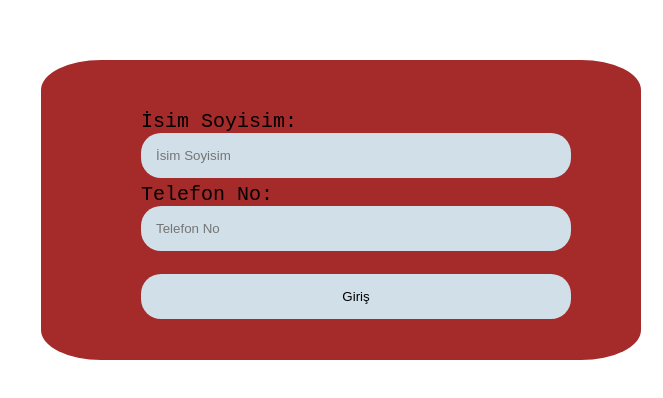
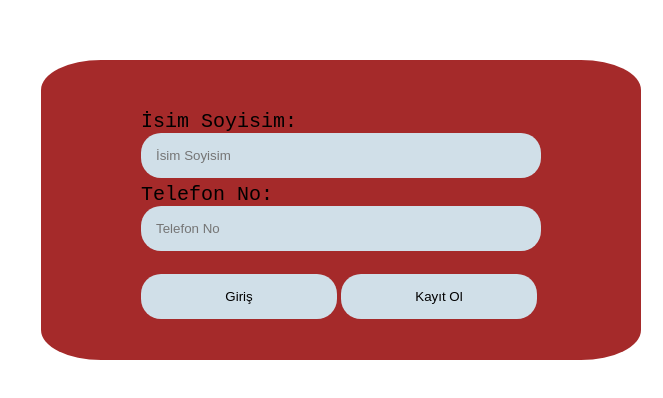
Before and after one commit to BunyminKarayagiz/Randevu, a plain HTML site: page index.html in a window 1280 px wide. Shown: the part 240-638 px from the top of the page, without its empty margins (617-1280 px from the left). Drawn offline with Linux system fonts and the light colour scheme.

Commit message:
kayıt ol tuşu eklendi

```diff
--- a/index.html
+++ b/index.html
@@ -6,17 +6,23 @@
     <meta name="viewport" content="width=device-width, initial-scale=1.0">
     <link rel="stylesheet" href="style.css">
     <title>Document</title>
-    <script src="index.js"></script>
+    <script>
+        function yazi(){
+            var input=document.getElementsByName('name').value;
+            alert(input) //fonksiyon istediğim gibi çalışmıyor
+                }
+    </script>
 </head>
 <body>
     <div class="tablo">
             <form class="inputs">
-                <label for="fname">İsim Soyisim:</label><br>
-                <input type="text" placeholder="İsim Soyisim" id="fname" name="fname"><br>
-                <label for="tnumber">Telefon No:</label><br>
-                <input type="number" placeholder="Telefon No" id="fname" name="fname"><br><br>
-                <input style="width: 430px;" class="submit" type="submit" value="Giriş" id="buton" >
-              </form>
+                <label>İsim Soyisim:</label><br>
+                <input type="text" placeholder="İsim Soyisim" id="fname" name="name"><br>
+                <label>Telefon No:</label><br>
+                <input type="text" placeholder="Telefon No" id="fnumber" name="number"><br><br>
+                <button class="buton" id="girisButon"   type="submit" onclick="yazi()">Giriş</button>
+                <button class="buton" id="kayitbuton"   type="submit">Kayıt Ol</button>
+          </form>
     </div>
 
 </body>
--- a/index.js
+++ /dev/null
@@ -1,4 +0,0 @@
-document.getElementById("buton").onclick = function(){
-    a=document.getElementById("fname").innerHTML
-    alert(a)
-}
--- a/style.css
+++ b/style.css
@@ -13,13 +13,24 @@
     font-size: 20px;
 }
 .inputs input{
-      width: 100%;
+      width: 370px;
       padding: 15px;
       margin-bottom: 5px;
       border: none;
       border-radius: 20px;
       background: #d0dfe8;
 }
+.buton{
+    width: 196px;
+    padding: 15px;
+    margin-bottom: 7px;
+    border: none;
+    border-radius: 20px;
+    background: #d0dfe8;
+}
+.buton:hover{
+    background-color: chocolate;
+}
 .submit:hover{
     background-color: brown;
 }
```
